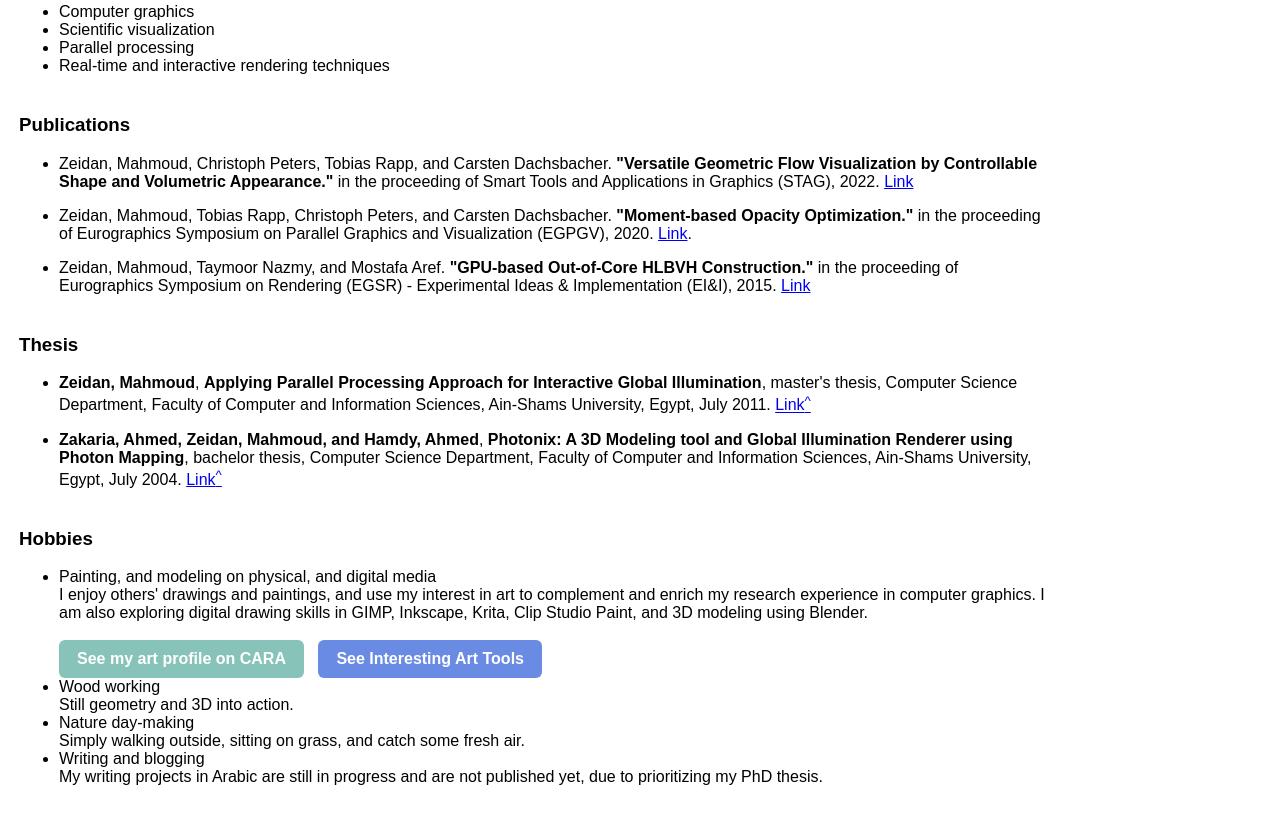
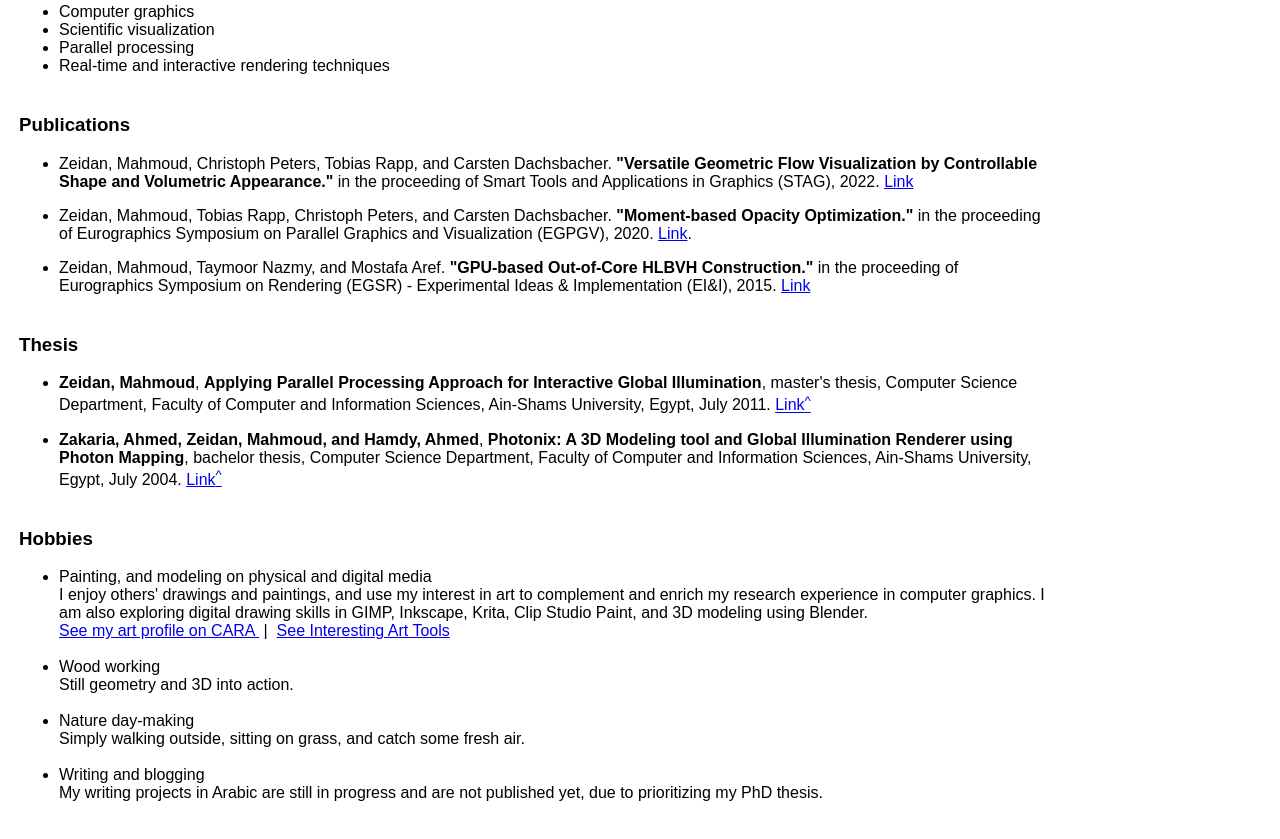
Before and after one commit to mahmoudsvirtualcorner/mahmoudsvirtualcorner.github.io, a plain HTML site: page index.html in a window 1280 px wide. Shown: the part 414-1253 px from the top of the page. Before the commit the page ends 1219 px from the top, so only its background shows below. Drawn offline with Linux system fonts and the light colour scheme.

Commit message:
art toold

```diff
--- a/index.html
+++ b/index.html
@@ -87,30 +87,32 @@ body {
       <td colspan="2">
           <h3>Hobbies</h3>
         <ul>
-            <li>Painting, and modeling on physical, and digital media</li>
+            <li>Painting, and modeling on physical and digital media</li>
             I enjoy others' drawings and paintings, and use my interest in art to complement and enrich my research experience in computer graphics.
             I am also exploring digital drawing skills in GIMP, Inkscape, Krita, Clip Studio Paint, and 3D modeling using Blender.
-            <br/><br/>
+            <br/>
 
-            <!-- CARA button link -->
-            <a href="https://cara.app/mahmoud-zeidan/" target="_blank"
-               style="display:inline-block; background-color:#87C3B9; color:white; padding:10px 18px;
-                      text-decoration:none; border-radius:6px; font-weight:bold; margin-right:10px;">
+            <a href="https://cara.app/mahmoud-zeidan/" target="_blank">
                See my art profile on CARA
             </a>
-
-            <!-- Art tools page button link -->
-            <a href="hobbies/art/index.html"
-               style="display:inline-block; background-color:#6A8BE3; color:white; padding:10px 18px;
-                      text-decoration:none; border-radius:6px; font-weight:bold;">
+            &nbsp;|&nbsp;
+            <a href="hobbies/art/index.html">
                See Interesting Art Tools
             </a>
+            <br/>
+            <br/>
         	<li>Wood working</li>
             Still geometry and 3D into action.
+            <br/>
+            <br/>
         	<li>Nature day-making</li>
             Simply walking outside, sitting on grass, and catch some fresh air.
+            <br/>
+            <br/>
         	<li>Writing and blogging</li>
             My writing projects in Arabic are still in progress and are not published yet, due to prioritizing my PhD thesis.
+            <br/>
+            <br/>
         </ul>
       </td>
       <td> </td>
```
